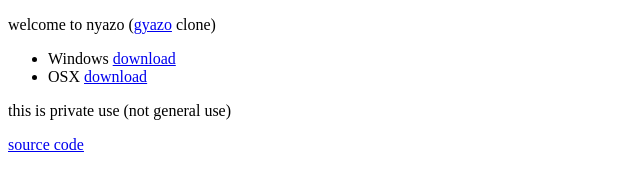
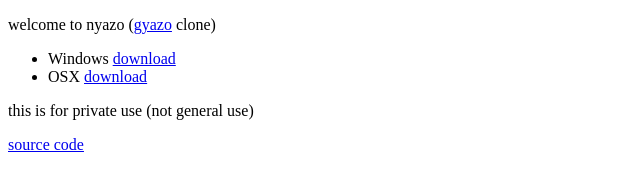
Before and after one commit to natsumesou/gyazo_server, a plain HTML site: page public/index.html in a window 1280 px wide. Shown: the full height of the page, 0-640 px from the left. Drawn offline with Linux system fonts and the light colour scheme.

Commit message:
fix description

```diff
--- a/public/index.html
+++ b/public/index.html
@@ -11,7 +11,7 @@
         <li>Windows <a href="/nyazowin.exe">download</a></li>
         <li>OSX <a href="/Nyazo-1.0.dmg">download</a></li>
       </ul>
-      <p>this is private use (not general use)</p>
+      <p>this is for private use (not general use)</p>
       <p><a href="https://github.com/natsumesou/gyazo_server/">source code</a></p>
       </div>
   </body>
```
Also changed, not shown: 1 other file.
